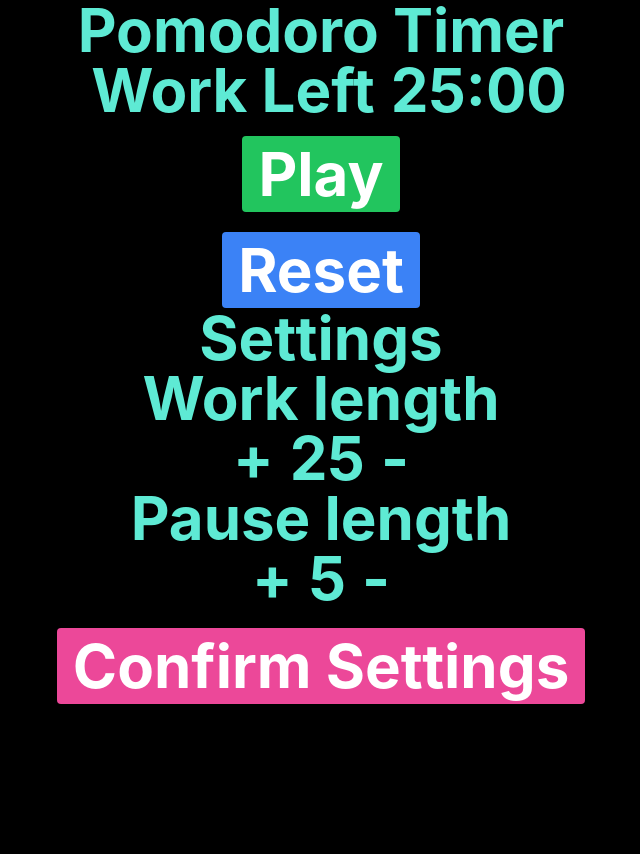
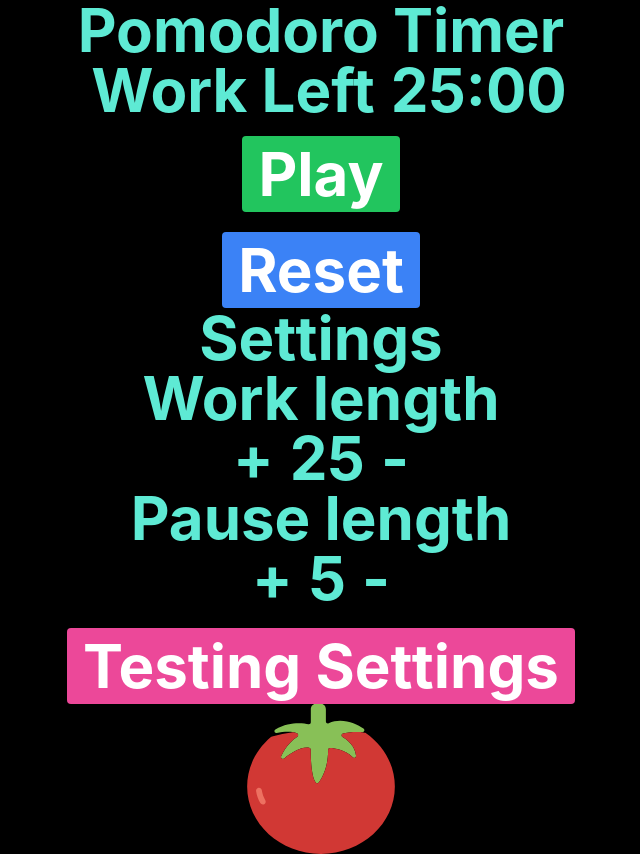
Before and after one commit to Pankeking/Pomodoro, a React (Create React App) app: page / in a window 1280 px wide. Shown: the whole page, without its empty margins (319-959 px from the left). Before the commit the page ends 800 px from the top, so only its background shows below. Built offline with nearby package versions, Linux system fonts and the light colour scheme.

Commit message:
tomato svg

```diff
--- a/src/components/Main.js
+++ b/src/components/Main.js
@@ -2,6 +2,7 @@ import React from "react";
 import Time from "./Time"
 import Settings from "./Settings";
 import Sound from "./Sound";
+import Tomato from "./Tomato";
 
 function Main() {
     return (
@@ -10,6 +11,9 @@ function Main() {
             <h1 className="text-teal-300 text-6xl font-bold">Pomodoro Timer</h1>
             <Time />
             <Settings />
+            <div className="flex">
+                <Tomato />
+            </div>
             <Sound />
         </div>
     );
--- a/src/components/Settings.js
+++ b/src/components/Settings.js
@@ -27,7 +27,8 @@ function Settings() {
 
     return (
         <>
-             <h2>Settings</h2>
+            <h2>Settings</h2>
+
             <div>
                 <div id="session-label">
                     Work length
@@ -38,6 +39,8 @@ function Settings() {
                    <button id="session-decrement" onClick={decreaseWorkHandler}>-</button>
                 </div>
             </div>
+
+
             <div>
                 <div id="break-label">
                     Pause length
@@ -48,9 +51,11 @@ function Settings() {
                     <button id="break-decrement" onClick={decreasePauseHandler}>-</button>
                 </div>
             </div>
+
+
             <button className="mt-5 px-4 py-2 bg-pink-500 text-white rounded hover:bg-pink-700"
                     onClick={confirmSettingsHandler}>
-                Confirm Settings
+                Testing Settings
             </button>
         </>
     );
--- /dev/null
+++ b/src/components/Tomato.js
@@ -0,0 +1,25 @@
+import React, { useEffect } from "react";
+import { useSelector } from "react-redux";
+
+function Tomato() {
+
+    const { workTime, pauseTime } = useSelector((state) => state.timer)
+
+    return (
+        <>
+            <svg height="150px" width="150px" viewBox="0 0 51.679 51.679" fill="" transform="matrix(1, 0, 0, 1, 0, 0)" stroke="">
+                <g id="SVGRepo_bgCarrier" stroke-width="0"></g>
+                <g id="SVGRepo_tracerCarrier" stroke-linecap="round" stroke-linejoin="round"></g>
+                <g id="SVGRepo_iconCarrier">
+                    <g>
+                    <path style={{ fill: '#88C057' }} d="M40.47,8.458c-2.562-1.642-7.374-3.93-11.997-1.816c-0.445,0.204-0.952-0.117-0.952-0.607V1.786 C27.522,0.804,26.855,0,26.04,0h-2.223c-0.815,0-1.482,0.804-1.482,1.786v4.501c0,0.425-0.385,0.747-0.802,0.661 c-1.877-0.387-6.751-0.989-11.412,1.795c-0.638,0.381-0.268,1.381,0.464,1.247c2.17-0.397,5.026-0.67,6.956,0.092 c0.506,0.199,0.579,0.891,0.124,1.189c-1.371,0.895-3.9,2.953-5.557,6.737c-0.282,0.644,0.51,1.221,1.053,0.774 c2.117-1.744,5.6-4.107,8.554-3.726c0.348,0.045,0.612,0.329,0.607,0.68c-0.03,1.982-0.005,8.716,1.632,11.265 c0.258,0.402,0.836,0.422,1.117,0.035c1.043-1.433,3.304-5.233,3.211-11.167c-0.006-0.39,0.307-0.707,0.697-0.694 c1.49,0.048,5.008,0.469,7.798,3.194c0.457,0.447,1.214,0.061,1.134-0.573c-0.219-1.735-1.174-4.359-4.631-6.394 c-0.525-0.309-0.436-1.095,0.155-1.24c1.194-0.293,3.252-0.572,6.644-0.46C40.768,9.723,41.049,8.829,40.47,8.458z"></path>
+                    <path style={{ fill: '#D13834' }} d="M41.248,9.99c-0.093-0.065-0.201-0.106-0.314-0.12c-0.4-0.049-0.801-0.095-1.201-0.149 c-0.143-0.014-0.287-0.025-0.429-0.039c-2.914-0.048-4.743,0.206-5.846,0.474c-0.599,0.146-0.707,0.931-0.175,1.244 c3.457,2.035,4.411,4.659,4.63,6.393c0.08,0.634-0.677,1.02-1.134,0.573c-2.79-2.724-6.308-3.145-7.798-3.194 c-0.39-0.013-0.704,0.304-0.697,0.694c0.092,5.934-2.168,9.734-3.211,11.167c-0.282,0.387-0.859,0.367-1.117-0.035 c-1.637-2.549-1.662-9.283-1.632-11.265c0.005-0.35-0.259-0.635-0.607-0.68c-2.954-0.382-6.437,1.982-8.554,3.726 c-0.543,0.447-1.335-0.13-1.053-0.774c1.655-3.779,4.18-5.836,5.552-6.733c0.457-0.299,0.381-0.994-0.128-1.19 c-0.371-0.143-0.776-0.249-1.203-0.324c-0.076-0.014-0.157-0.015-0.234-0.004c-2.425,0.33-4.807,0.791-7.119,1.411 c-0.102,0.027-0.197,0.076-0.278,0.144c-5.103,4.246-8.307,10.359-8.307,17.156c0,12.821,11.393,23.214,25.446,23.214 s25.446-10.393,25.446-23.214C51.286,20.928,47.348,14.23,41.248,9.99z"></path>
+                    <path style={{ fill: '#ED7161' }} d="M5.791,34.636c-0.342,0-0.675-0.175-0.861-0.49C4.182,32.883,3.692,31.488,3.473,30 C3.393,29.453,3.772,28.947,4.318,28.867c0.556-0.086,1.055,0.298,1.135,0.844c0.178,1.213,0.593,2.395,1.199,3.418 c0.281,0.475,0.125,1.089-0.351,1.37C6.14,34.591,5.965,34.636,5.791,34.636z"></path>
+                    </g>
+                </g>
+            </svg>
+        </>
+    )
+}
+
+export default Tomato;
```
